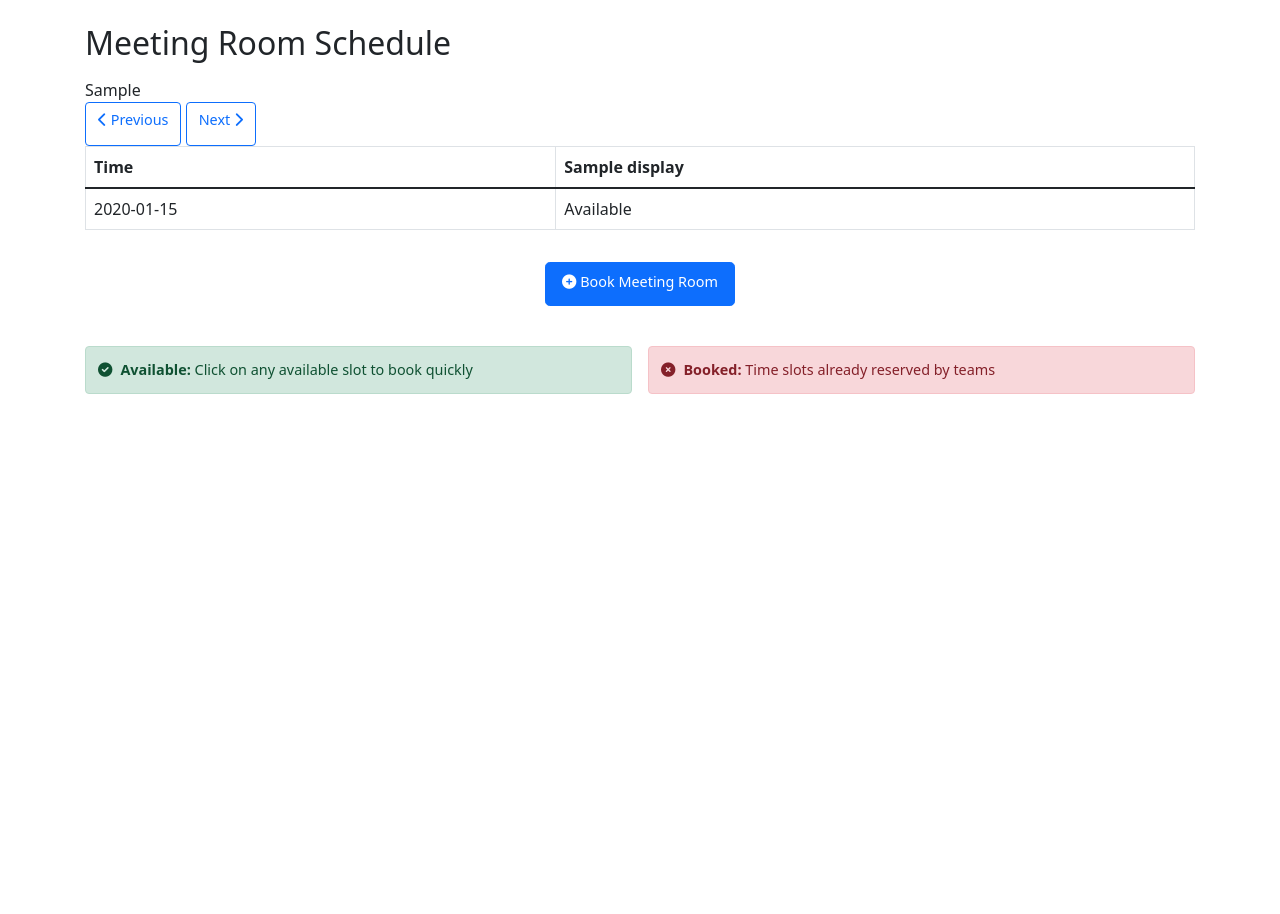
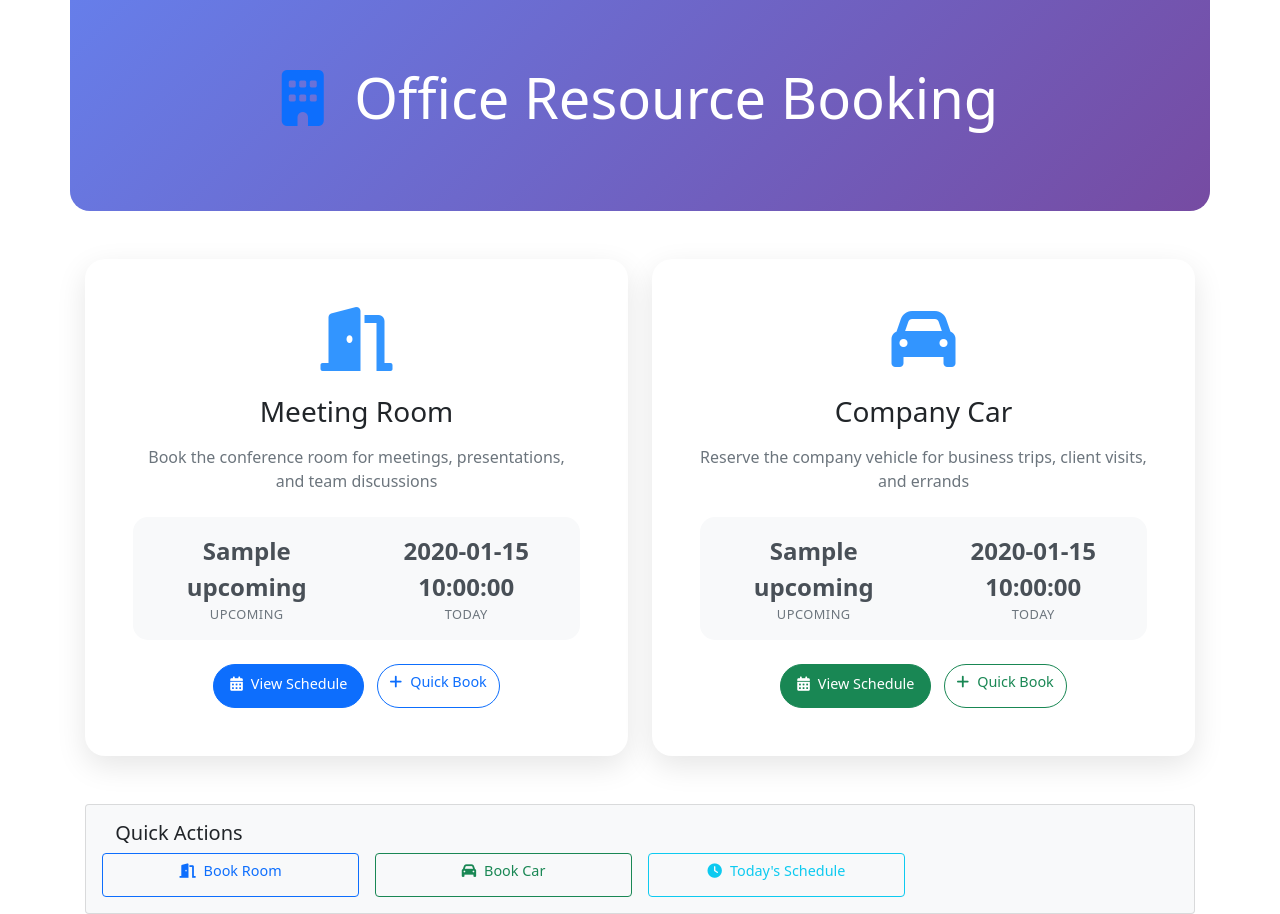
Before and after one commit to ChipulumutsoPhiri/Equip-Room-Booking, a Flask app: template templates/index.html in a window 1280 px wide. Shown: the part 60-974 px from the top of the page. Before the commit the page ends 454 px from the top, so only its background shows below. Run offline with Flask 3, Linux system fonts and the light colour scheme; the template is opened without the code that fills it: most values are stand-ins (such as "Sample title", 1, 10 or a date in 2020).

Commit message:
Update index.html
final from vsc

```diff
--- a/templates/index.html
+++ b/templates/index.html
@@ -1,119 +1,300 @@
 {% extends "base.html" %}
 {% block content %}
-<div class="d-flex justify-content-between align-items-center mb-3">
-    <h2 class="mb-0">Meeting Room Schedule</h2>
+<div class="hero-section text-center mb-5">
+    <h1 class="display-4 mb-3">
+        <i class="fas fa-building text-primary me-3"></i>
+        Office Resource Booking
+    </h1>
 </div>
 
-<!-- Week Navigation -->
-<div class="week-navigation {% if week_info.is_current_week %}current-week{% endif %}">
-    <div class="week-display">
-        {{ week_info.week_display }}
-        {% if week_info.is_current_week %}
-            <span class="badge bg-success ms-2">Current Week</span>
-        {% endif %}
+<div class="row g-4">
+    <!-- Meeting Room Booking Card -->
+    <div class="col-md-6">
+        <div class="resource-card h-100" onclick="location.href='{{ url_for('room_index') }}'">
+            <div class="card-body text-center p-5">
+                <div class="resource-icon mb-4">
+                    <i class="fas fa-door-open"></i>
+                </div>
+                <h3 class="card-title mb-3">Meeting Room</h3>
+                <p class="card-text text-muted mb-4">
+                    Book the conference room for meetings, presentations, and team discussions
+                </p>
+
+                <!-- Quick stats -->
+                <div class="resource-stats mb-4">
+                    <div class="row text-center">
+                        <div class="col">
+                            <div class="stat-number">{{ room_stats.upcoming }}</div>
+                            <div class="stat-label">Upcoming</div>
+                        </div>
+                        <div class="col">
+                            <div class="stat-number">{{ room_stats.today }}</div>
+                            <div class="stat-label">Today</div>
+                        </div>
+                    </div>
+                </div>
+
+                <div class="action-buttons">
+                    <a href="{{ url_for('room_index') }}" class="btn btn-primary btn-lg me-2">
+                        <i class="fas fa-calendar-alt me-2"></i>View Schedule
+                    </a>
+                    <a href="{{ url_for('room_book') }}" class="btn btn-outline-primary">
+                        <i class="fas fa-plus me-2"></i>Quick Book
+                    </a>
+                </div>
+            </div>
+        </div>
     </div>
 
-    <div class="week-nav-buttons">
-        <a href="{{ url_for('index', week_offset=week_offset-1) }}" class="btn btn-outline-primary nav-btn">
-            <i class="fas fa-chevron-left"></i>
-            <span class="d-none d-sm-inline">Previous</span>
-        </a>
+    <!-- Company Car Booking Card -->
+    <div class="col-md-6">
+        <div class="resource-card h-100" onclick="location.href='{{ url_for('car_index') }}'">
+            <div class="card-body text-center p-5">
+                <div class="resource-icon mb-4">
+                    <i class="fas fa-car"></i>
+                </div>
+                <h3 class="card-title mb-3">Company Car</h3>
+                <p class="card-text text-muted mb-4">
+                    Reserve the company vehicle for business trips, client visits, and errands
+                </p>
 
-        <a href="{{ url_for('index', week_offset=week_offset+1) }}" class="btn btn-outline-primary nav-btn">
-            <span class="d-none d-sm-inline">Next</span>
-            <i class="fas fa-chevron-right"></i>
-        </a>
-    </div>
-</div>
+                <!-- Quick stats -->
+                <div class="resource-stats mb-4">
+                    <div class="row text-center">
+                        <div class="col">
+                            <div class="stat-number">{{ car_stats.upcoming }}</div>
+                            <div class="stat-label">Upcoming</div>
+                        </div>
+                        <div class="col">
+                            <div class="stat-number">{{ car_stats.today }}</div>
+                            <div class="stat-label">Today</div>
+                        </div>
+                    </div>
+                </div>
 
-{% if week_offset == 0 %}
-<div class="alert alert-info text-center">
-    <i class="fas fa-info-circle me-2"></i>
-    <span class="d-none d-sm-inline">You are viewing the current week. Use the navigation above to view other weeks.</span>
-    <span class="d-sm-none">Current week view. Use arrows to navigate.</span>
-</div>
-{% endif %}
-
-<!-- Mobile-optimized table -->
-<div class="table-responsive">
-    <table class="table table-bordered schedule-table">
-        <thead>
-            <tr>
-                <th style="min-width: 60px;">Time</th>
-                {% for date in week_dates %}
-                <th style="min-width: 80px;">
-                    <div class="d-none d-md-block">{{ date.display }}</div>
-                    <div class="d-md-none">{{ date.date[-2:] }}/{{ date.date[5:7] }}</div>
-                </th>
-                {% endfor %}
-            </tr>
-        </thead>
-        <tbody>
-            {% for time_slot in time_slots %}
-            <tr>
-                <td class="time-slot">
-                    <div class="d-none d-sm-block">{{ time_slot }}</div>
-                    <div class="d-sm-none" style="font-size: 0.6em;">{{ time_slot }}</div>
-                </td>
-                {% for date in week_dates %}
-                <td class="{% if schedule[date.date][time_slot] %}booked{% else %}available{% endif %}"
-                    {% if not schedule[date.date][time_slot] %}
-                    onclick="location.href='{{ url_for('quick_book', date=date.date, time=time_slot, week_offset=week_offset) }}'"
-                    title="Click to book {{ time_slot }} on {{ date.display }}"
-                    style="cursor: pointer;"
-                    {% endif %}>
-                    {% if schedule[date.date][time_slot] %}
-                        <div class="d-none d-md-block">{{ schedule[date.date][time_slot] }}</div>
-                        <div class="d-md-none" style="font-size: 0.6em;">{{ schedule[date.date][time_slot][:8] }}{% if schedule[date.date][time_slot]|length > 8 %}...{% endif %}</div>
-                    {% else %}
-                        <div class="d-none d-sm-block">
-                            <span class="quick-book-hint">Available</span>
-                        </div>
-                        <div class="d-sm-none" style="font-size: 0.6em; color: #28a745;">
-                            ✓
-                        </div>
-                    {% endif %}
-                </td>
-                {% endfor %}
-            </tr>
-            {% endfor %}
-        </tbody>
-    </table>
-</div>
-
-<!-- Action button -->
-<div class="mt-3 text-center">
-    <a href="{{ url_for('book', week_offset=week_offset) }}" class="btn btn-primary btn-lg">
-        <i class="fas fa-plus-circle"></i> Book Meeting Room
-    </a>
-</div>
-
-<!-- Legend - responsive layout -->
-<div class="row mt-4 g-3">
-    <div class="col-12 col-md-6">
-        <div class="alert alert-success mb-0">
-            <strong><i class="fas fa-check-circle me-2"></i>Available:</strong>
-            <span class="d-none d-sm-inline">Click on any available slot to book quickly</span>
-            <span class="d-sm-none">Tap to book</span>
-        </div>
-    </div>
-    <div class="col-12 col-md-6">
-        <div class="alert alert-danger mb-0">
-            <strong><i class="fas fa-times-circle me-2"></i>Booked:</strong>
-            <span class="d-none d-sm-inline">Time slots already reserved by teams</span>
-            <span class="d-sm-none">Reserved slots</span>
+                <div class="action-buttons">
+                    <a href="{{ url_for('car_index') }}" class="btn btn-success btn-lg me-2">
+                        <i class="fas fa-calendar-alt me-2"></i>View Schedule
+                    </a>
+                    <a href="{{ url_for('car_book') }}" class="btn btn-outline-success">
+                        <i class="fas fa-plus me-2"></i>Quick Book
+                    </a>
+                </div>
+            </div>
         </div>
     </div>
 </div>
 
-<!-- Quick booking help for mobile -->
-<div class="d-sm-none">
-    <div class="alert alert-info mt-3">
-        <small>
-            <i class="fas fa-mobile-alt me-1"></i>
-            Tap any green ✓ to quickly book that time slot
-        </small>
+<!-- Quick Access Section -->
+<div class="row mt-5">
+    <div class="col-12">
+        <div class="card bg-light">
+            <div class="card-body">
+                <h5 class="card-title">
+                    <i class="fas fa-lightning-bolt me-2 text-warning"></i>
+                    Quick Actions
+                </h5>
+                <div class="row g-3">
+
+                    <div class="col-md-3">
+                        <a href="{{ url_for('room_book') }}" class="btn btn-outline-primary w-100">
+                            <i class="fas fa-door-open me-2"></i>Book Room
+                        </a>
+                    </div>
+                    <div class="col-md-3">
+                        <a href="{{ url_for('car_book') }}" class="btn btn-outline-success w-100">
+                            <i class="fas fa-car me-2"></i>Book Car
+                        </a>
+                    </div>
+                    <div class="col-md-3">
+                        <a href="#" onclick="showTodaysBookings()" class="btn btn-outline-info w-100">
+                            <i class="fas fa-clock me-2"></i>Today's Schedule
+                        </a>
+                    </div>
+                </div>
+            </div>
+        </div>
     </div>
 </div>
 
+<!-- Today's Bookings Modal -->
+<div class="modal fade" id="todaysBookingsModal" tabindex="-1">
+    <div class="modal-dialog modal-lg">
+        <div class="modal-content">
+            <div class="modal-header bg-info text-white">
+                <h5 class="modal-title">
+                    <i class="fas fa-clock me-2"></i>Today's Bookings
+                </h5>
+                <button type="button" class="btn-close btn-close-white" data-bs-dismiss="modal"></button>
+            </div>
+            <div class="modal-body" id="todaysBookingsContent">
+                <div class="text-center">
+                    <div class="spinner-border" role="status">
+                        <span class="visually-hidden">Loading...</span>
+                    </div>
+                </div>
+            </div>
+        </div>
+    </div>
+</div>
+
+<style>
+.hero-section {
+    background: linear-gradient(135deg, #667eea 0%, #764ba2 100%);
+    color: white;
+    margin: -1.5rem -15px 3rem -15px;
+    padding: 4rem 2rem;
+    border-radius: 0 0 20px 20px;
+}
+
+/* Enhanced styling for the subtitle to make it much bolder and more readable */
+.hero-section .lead {
+    color: #fff;
+    font-weight: 900; /* Increased from 700 to 900 for maximum boldness */
+    font-size: 1.4rem; /* Slightly increased size */
+    text-shadow: 0 3px 12px rgba(0,0,0,0.3); /* Stronger shadow for better contrast */
+    letter-spacing: 0.8px; /* Increased letter spacing */
+    opacity: 0.95; /* Slight opacity to make it stand out against gradient */
+}
+
+.resource-card {
+    background: white;
+    border: none;
+    border-radius: 20px;
+    box-shadow: 0 10px 30px rgba(0,0,0,0.1);
+    cursor: pointer;
+    transition: all 0.3s ease;
+    overflow: hidden;
+}
+
+.resource-card:hover {
+    transform: translateY(-10px);
+    box-shadow: 0 20px 40px rgba(0,0,0,0.15);
+}
+
+.resource-card:nth-child(1) .resource-icon i {
+    color: #007bff;
+}
+
+.resource-card:nth-child(2) .resource-icon i {
+    color: #28a745;
+}
+
+.resource-icon i {
+    font-size: 4rem;
+    opacity: 0.8;
+}
+
+.resource-stats {
+    background: #f8f9fa;
+    border-radius: 15px;
+    padding: 1rem;
+}
+
+.stat-number {
+    font-size: 1.5rem;
+    font-weight: bold;
+    color: #495057;
+}
+
+.stat-label {
+    font-size: 0.8rem;
+    color: #6c757d;
+    text-transform: uppercase;
+    letter-spacing: 0.5px;
+}
+
+.action-buttons .btn {
+    border-radius: 25px;
+    font-weight: 500;
+}
+
+@media (max-width: 768px) {
+    .hero-section {
+        padding: 2rem 1rem;
+        margin: -1rem -10px 2rem -10px;
+    }
+
+    .resource-card .card-body {
+        padding: 2rem 1rem;
+    }
+
+    .resource-icon i {
+        font-size: 3rem;
+    }
+
+    .action-buttons .btn-lg {
+        font-size: 0.9rem;
+        padding: 0.5rem 1rem;
+    }
+
+    .action-buttons .btn {
+        margin-bottom: 0.5rem;
+        width: 100%;
+    }
+
+    .action-buttons .me-2 {
+        margin-right: 0 !important;
+        margin-bottom: 0.5rem;
+    }
+}
+
+@media (max-width: 576px) {
+    .hero-section h1 {
+        font-size: 2rem;
+    }
+
+    .resource-stats .row > .col {
+        margin-bottom: 0.5rem;
+    }
+}
+</style>
+
+<script>
+function showTodaysBookings() {
+    const modal = new bootstrap.Modal(document.getElementById('todaysBookingsModal'));
+    modal.show();
+
+    // Load today's bookings via AJAX
+    fetch('/api/todays-bookings')
+        .then(response => response.json())
+        .then(data => {
+            let content = '';
+
+            if (data.room_bookings.length === 0 && data.car_bookings.length === 0) {
+                content = '<div class="alert alert-info">No bookings scheduled for today!</div>';
+            } else {
+                if (data.room_bookings.length > 0) {
+                    content += '<h6 class="text-primary"><i class="fas fa-door-open me-2"></i>Meeting Room</h6>';
+                    content += '<ul class="list-group mb-3">';
+                    data.room_bookings.forEach(booking => {
+                        content += `<li class="list-group-item d-flex justify-content-between">
+                            <span><strong>${booking.name}</strong> - ${booking.agenda}</span>
+                            <small class="text-muted">${booking.start_time} - ${booking.end_time}</small>
+                        </li>`;
+                    });
+                    content += '</ul>';
+                }
+
+                if (data.car_bookings.length > 0) {
+                    content += '<h6 class="text-success"><i class="fas fa-car me-2"></i>Company Car</h6>';
+                    content += '<ul class="list-group">';
+                    data.car_bookings.forEach(booking => {
+                        content += `<li class="list-group-item d-flex justify-content-between">
+                            <span><strong>${booking.name}</strong> - ${booking.agenda}</span>
+                            <small class="text-muted">${booking.start_time} - ${booking.end_time}</small>
+                        </li>`;
+                    });
+                    content += '</ul>';
+                }
+            }
+
+            document.getElementById('todaysBookingsContent').innerHTML = content;
+        })
+        .catch(error => {
+            document.getElementById('todaysBookingsContent').innerHTML =
+                '<div class="alert alert-danger">Error loading bookings</div>';
+        });
+}
+</script>
 {% endblock %}
```
